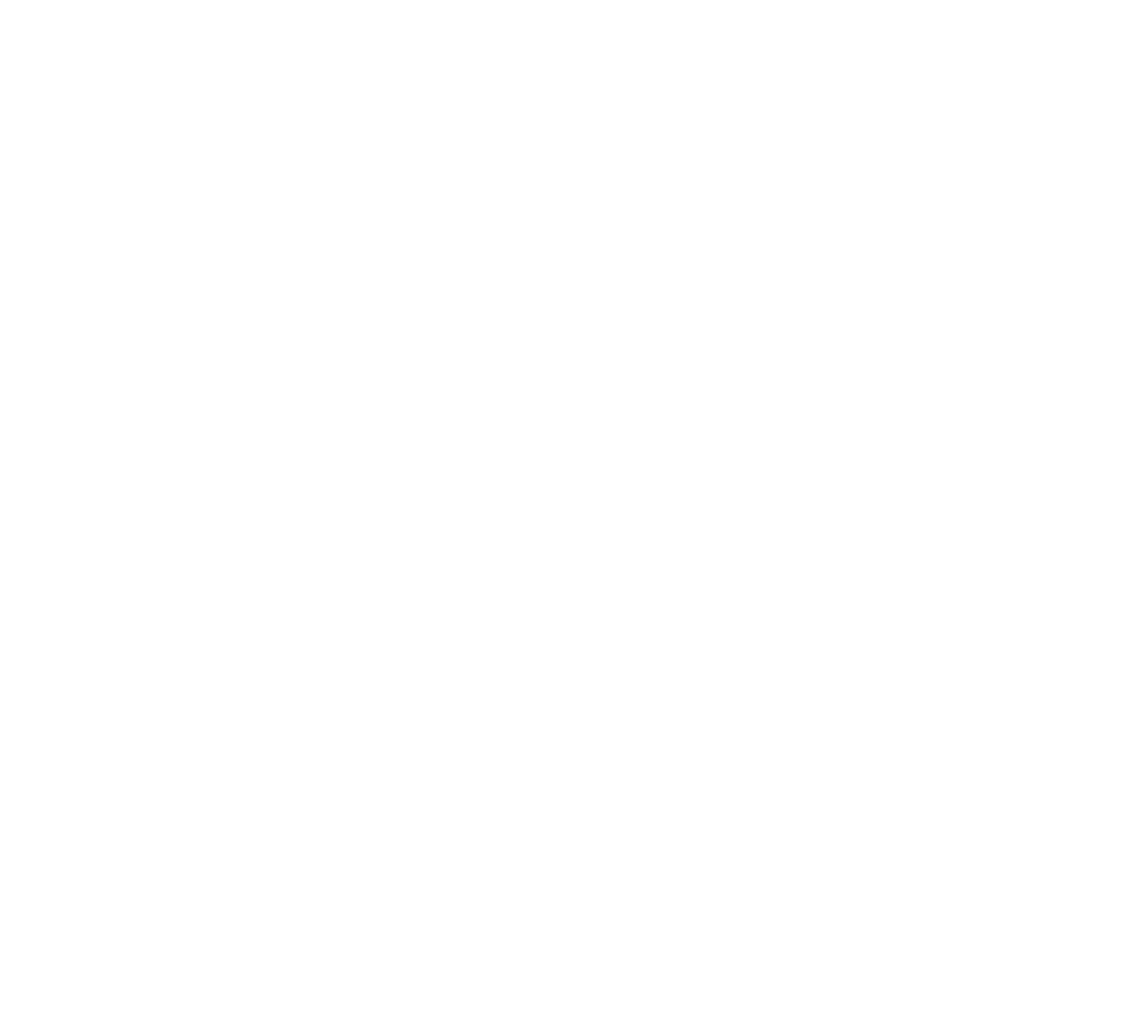
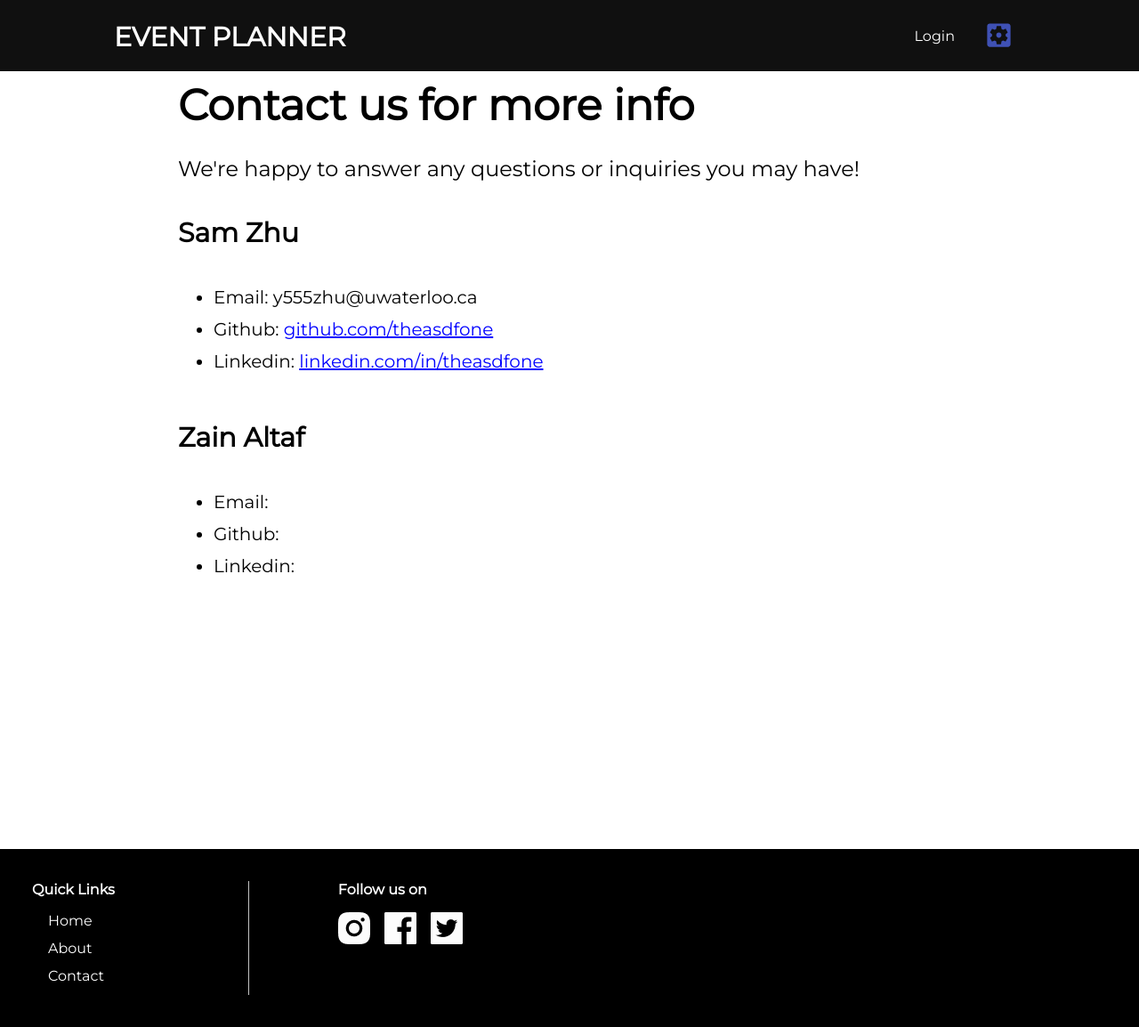
Before and after one commit to theasdfone/EventPlanner, a React (Create React App) app: page /contact in a window 1280 px wide. Shown: the whole page at 89% size. Before the commit the page ends 800 px from the top, so only its background shows below. Built offline with nearby package versions, Linux system fonts and the light colour scheme.

Commit message:
UI updates

```diff
--- a/public/styles.css
+++ b/public/styles.css
@@ -1,4 +1,4 @@
-*{
+* {
   margin: 0;
   font-family: 'Montserrat', sans-serif;
   box-sizing: border-box;
@@ -6,27 +6,27 @@
 
 /* This is the Header */
 
-.header{
+.header {
   display: block;
   width: 100%;
   height: 5rem;
   background-color: #101010;
 }
 
-.header-content{
+.header-content {
   height: 100%;
   width: 80%;
   /* background-color: red; */
   margin: 0 auto;
 }
 
-.logo-area{
+.logo-area {
   height: 100%;
   display: table;
   float: left;
 }
 
-.logo-area h1{
+.logo-area h1 {
   color: white;
   height: 100%;
   display: table-cell;
@@ -36,7 +36,7 @@
   text-decoration: none;
 }
 
-.title{
+.title {
   text-decoration: none;
 }
 
@@ -44,23 +44,21 @@
   color: white;
 }
 
-.navigation{
+.navigation {
   float: right;
   height: 100%;
 }
 
-.navigation a{
+.navigation a {
   height: 100%;
   display: table;
   float: left;
   padding: 0px 20px;
   color: white;
   text-decoration: none;
-
-
 }
 
-.navigation a li{
+.navigation a li {
   display: table-cell;
   vertical-align: middle;
   list-style-type: none;
@@ -68,8 +66,17 @@
   font-size: 16px;
 }
 
-.MuiIconButton-label{
+.MuiIconButton-label {
   margin-top: 10px;
+}
+
+.textContainer {
+  font-size: 24px;
+  line-height: 36px;
+  height: 100%;
+  text-align: left;
+  padding: 20px 100px 0 200px;
+  align-items: center;
 }
 
 footer {
@@ -135,46 +142,46 @@
 footer .footer-right p {
   margin-top: 32px;
 }
+
 /* This is the end of the Footer */
 
 /* This is the Base Template for the Login + Registration + Forgot Password */
 
-
-.main-div{
-    margin: 100px auto;
+.main-div {
+  margin: 100px auto 175px;
   width: 350px;
   background-color: black;
   padding: 60px;
 }
 
-.title, .subtitle{
+.title, .subtitle {
   text-align: center;
   color: white;
 }
 
-.title{
+.title {
   font-weight: bolder;
   font-size: 30px;
 }
 
-.subtitle{
+.subtitle {
   font-size: 18px;
 }
 
-.main-form{
+.main-form {
   width: 100%;
   margin-top: 30px;
 }
 
-.input-div{
+.input-div {
   display: block;
   border-radius: 30px;
-    border: 1px solid rgba(0,0,0, 0.2);
+  border: 1px solid rgba(0, 0, 0, 0.2);
   padding: 10px;
   margin: 10px, 0px;
 }
 
-.main-form input{
+.main-form input {
   font-size: 18px;
   padding: 10px 0px 10px 5px;
   border: none;
@@ -183,7 +190,7 @@
   text-indent: 10px;
 }
 
-.btn{
+.btn {
   margin-top: 10px;
   margin-left: 5px;
   width: 100%;
@@ -195,24 +202,20 @@
   margin-bottom: 10px;
 }
 
-.btnRegister{
-    position:relative;
+.btnRegister {
+  position: relative;
   margin-top: 30px;
   margin-bottom: 70px;
   width: 200px;
   left: 43vw;
-    right:57vw;
+  right: 57vw;
   padding: 12px 10px;
   border: none;
   font-size: 18px;
   background-color: #F87575;
 }
 
-/* .settings{
-  padding-top: 10px;
-} */
-
-.forgot-password{
+.forgot-password {
   display: flex;
   flex-direction: row;
   justify-content: space-between;
@@ -220,26 +223,27 @@
   margin-bottom: 30px;
 }
 
-.forgot-password a{
+.forgot-password a {
   margin-left: 15px;
 }
 
-.signup{
+.signup {
   text-align: center;
 }
 
-.signup p{
+.signup p {
   color: white;
   margin-bottom: 5px;
 }
 
-.eventVideo{
+.eventVideo {
   position: relative;
   height: 500px;
   width: 80%;
-  left:10%;
+  left: 10%;
   margin-top: 50px;
   background: #aaa;
   text-align: center;
 }
+
 /* This is the END of the Base Template for the Login + Registration + Forgot Password */
--- /dev/null
+++ b/src/Pages/AboutPage.jsx
@@ -0,0 +1,37 @@
+import React from "react";
+import Footer from "../components/Footer";
+import LandingHeader from "../components/LandingHeader";
+import { Link } from "react-router-dom";
+
+function AboutPage() {
+    return (
+        <div>
+            <LandingHeader />
+            <div class="textContainer">
+                <h1>About Event Planner</h1><br></br>
+                <div style={{ fontSize: "20px" }}>
+                    <p>Event planner is a free calendar planning website for important events happening throughout your day to day.
+                        This website allows you to organize meetings big or small, schedule deadlines, or plan a birthday party! Here are some unique features
+                        you may find interesting:
+                    </p>
+                    <br></br>
+                    <ul>
+                        <li>Job scheduling and work deadlines</li>
+                        <li>Class schedules and due dates</li>
+                        <li>Extra-curricular/Club meetings</li>
+                        <li>Job scheduling and work deadlines</li>
+                    </ul>
+                    <br></br>
+                    <img src="../images/About.png" alt=""/>
+                    <br></br>
+                    <p style={{marginBottom: "50px"}}>Weeks at a glance will show you everything coming up so you never miss a date!
+                    Follow up on your custom calendar to see more indepth details of your schedule.</p>
+                </div>
+            </div>
+            <Footer />
+        </div>
+
+    );
+}
+
+export default AboutPage;
--- /dev/null
+++ b/src/Pages/Contact.jsx
@@ -0,0 +1,36 @@
+import React from "react";
+import Footer from "../components/Footer";
+import LandingHeader from "../components/LandingHeader";
+import { Link } from "react-router-dom";
+
+function Contact() {
+    return (
+        <div>
+            <LandingHeader />
+            <div class="textContainer">
+                <h1>Contact us for more info</h1><br></br>
+                <p>We're happy to answer any questions or inquiries you may have!</p>
+                <br></br>
+                <div style={{ fontSize: "20px" }}>
+                    <h2>Sam Zhu</h2>
+                    <br></br>
+                    <ul>
+                        <li>Email: y555zhu@uwaterloo.ca</li>
+                        <li>Github: <a style={{ color: "blue" }} href="github.com/theasdfone">github.com/theasdfone</a></li>
+                        <li>Linkedin: <a style={{ color: "blue" }} href="linkedin.com/in/theasdfone">linkedin.com/in/theasdfone</a></li>
+                    </ul>
+                    <h2 style={{ marginTop: "50px" }}>Zain Altaf</h2><br></br>
+                    <ul style={{ marginBottom: "300px" }}>
+                        <li>Email: </li>
+                        <li>Github: <a style={{ color: "blue" }} href=""></a></li>
+                        <li>Linkedin: <a style={{ color: "blue" }} href=""></a></li>
+                    </ul>
+                </div>
+            </div>
+            <Footer />
+        </div >
+
+    );
+}
+
+export default Contact;
--- a/src/Pages/ResetConformation.jsx
+++ b/src/Pages/ResetConformation.jsx
@@ -9,7 +9,7 @@
     return(
         <div>
             <Header/>
-            <div className="main-div">
+            <div className="main-div" style={{marginBottom: "250px"}}>
                 <Form
                     subtitle="If you entered a valid email you should recieve instructions to reset your password"
                 />
--- a/src/components/App.jsx
+++ b/src/components/App.jsx
@@ -11,6 +11,9 @@
 import Register from "../Pages/Register";
 import ForgotPassword from "../Pages/ForgotPassword";
 import ResetConformation from "../Pages/ResetConformation";
+import AboutPage from "../Pages/AboutPage";
+import Contact from "../Pages/Contact";
+
 
 
 function App(){
@@ -27,6 +30,8 @@
                     <Route path="/register" component={Register}/>
                     <Route path="/forgotpassword" component={ForgotPassword}/>
                     <Route path="/reset-conformation" component={ResetConformation}/>
+                    <Route path="/about" component={AboutPage}/>
+                    <Route path="/contact" component={Contact}/>
                 </Switch>
 
         </BrowserRouter>
--- a/src/components/Footer.jsx
+++ b/src/components/Footer.jsx
@@ -15,11 +15,11 @@
                         </li>
 
                         <li>
-                        <a href="#">About</a>
+                        <a href="/about">About</a>
                         </li>
 
                         <li>
-                        <a href="#">Contact</a>
+                        <a href="/contact">Contact</a>
                         </li>
                     </ul>
                 </div>
```
Also changed, not shown: public/images/About.png (added). Lines whose indentation alone changed are shown as unchanged.
